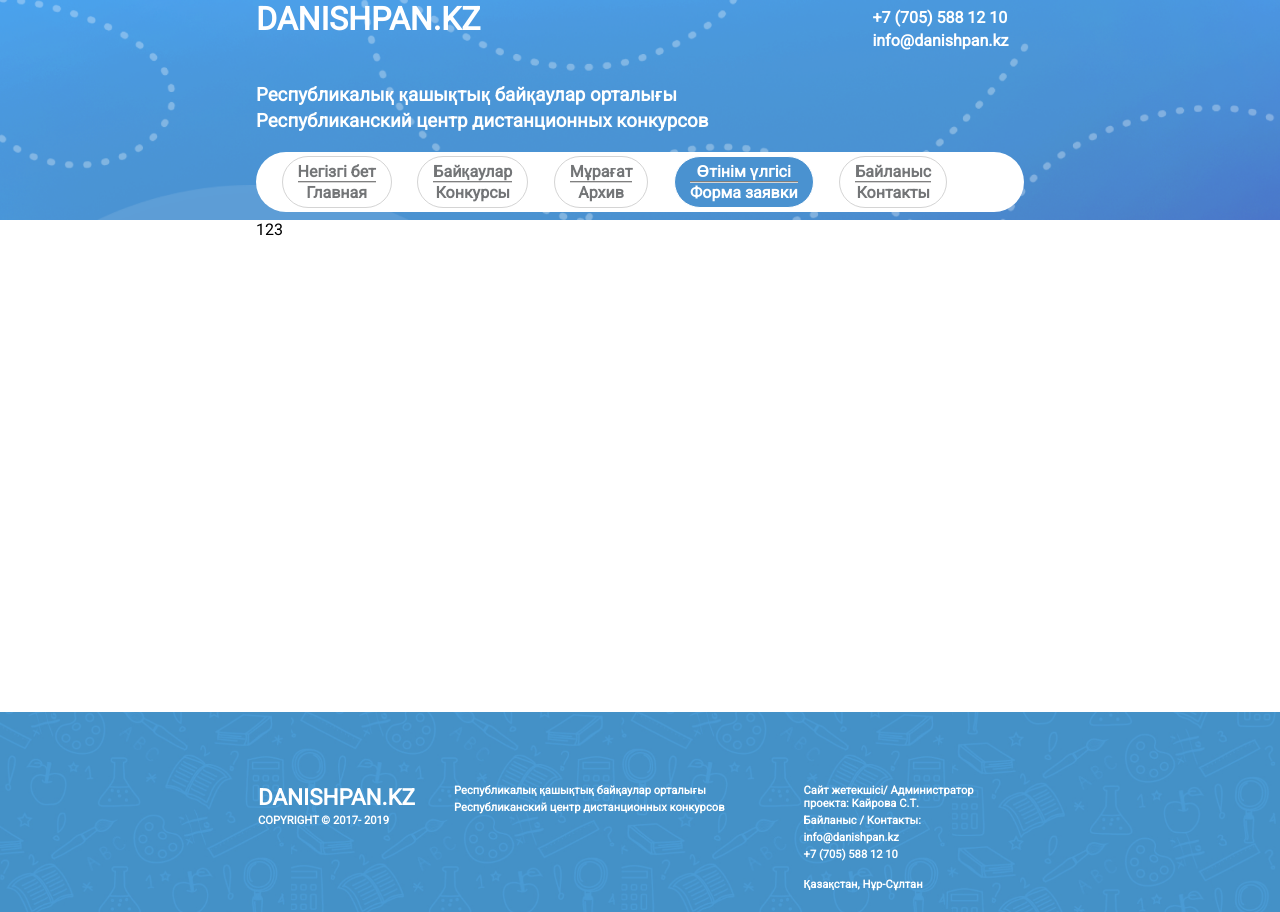
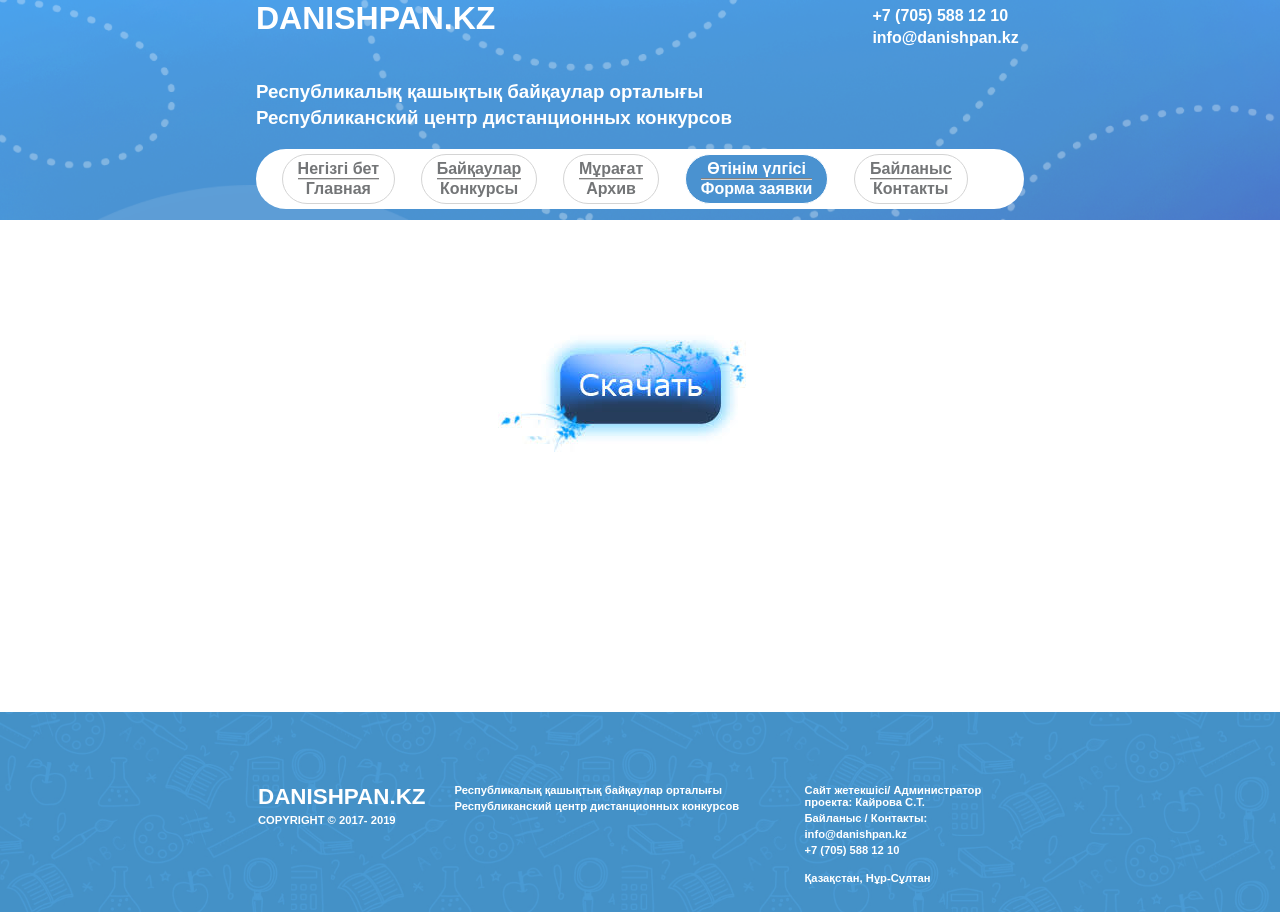
Before and after one commit to webnetkz/danishpan, a PHP site: page /form.php in a window 1280 px wide. Run offline with PHP 8.4, Linux system fonts and the light colour scheme.

Commit message:
append document and button download

```diff
--- a/form.php
+++ b/form.php
@@ -5,7 +5,7 @@
     <meta name="viewport" content="width=device-width, initial-scale=1.0">
     <meta http-equiv="X-UA-Compatible" content="ie=edge">
 
-    <link rel="stylesheet" href="public/css/style.css">
+    <link rel="stylesheet" href="public/css/form.css">
     <link rel="stylesheet" href="public/css/headerPs.css">
     <link rel="shortcut icon" href="favicon.ico" type="image/x-icon">
 
@@ -56,7 +56,11 @@
         </header>
 
         <div class="content">
-            123
+            <div class="down">
+                <a href="қатысушы өтінімі-заявка участника.docx">
+                    <img src="public/img/download.jpg">
+                </a>
+            </div>
         </div>
 
         <footer>
--- /dev/null
+++ b/public/css/form.css
@@ -0,0 +1,57 @@
+@import "header.css";
+@import "footer.css";
+
+* {
+	margin: 0;
+	padding: 0;
+}
+html,
+body {
+    font-family: sans-serif;
+    height: 100%;
+    overflow-x: hidden;
+    font-family: sans-serif;
+}
+.wrapper {
+	display: flex;
+	flex-direction: column;
+	min-height: 100%;
+}
+.content {
+    flex: 1 0 auto;
+    width: 60%;
+    margin-left: 20%;
+    margin-bottom: 16em;
+}
+.about {
+    padding: 4em;
+    width: 80%;
+    border: 1px solid rgb(82,153,203);
+    box-shadow: 0 0 30px rgb(82,153,203);
+    margin: 6em auto;
+    border-radius: 50px;
+}
+.h1Cont {
+    color: rgb(113,115,115);
+    text-align: center;
+    margin-bottom: 1em;
+}
+.Cont {
+    color: rgb(255, 255, 255);
+    text-align: center;
+    margin-bottom: 10px;
+}
+.coock {
+    margin-top: 1em;
+    color: rgb(73,148,213);
+    box-sizing: border-box;
+}
+.down {
+    text-align: center;
+    padding-top: 7em;
+}
+.down > a > img:hover {
+    box-shadow: 0 0 10px rgb(84,158,254);
+    border-radius: 50px;
+    border: 2px outset rgb(84,158,254);
+}
--- a/public/css/post.css
+++ b/public/css/post.css
@@ -57,6 +57,10 @@ body {
     background-color: rgb(246,248,253);
     height: 440px;
 }
+.cartItem:hover {
+    box-shadow: none;
+    cursor: pointer;
+}
 .c {
     box-sizing: border-box;
 	min-height: 100%;
```
Also changed, not shown: public/img/download.jpg (added), 1 other file.
